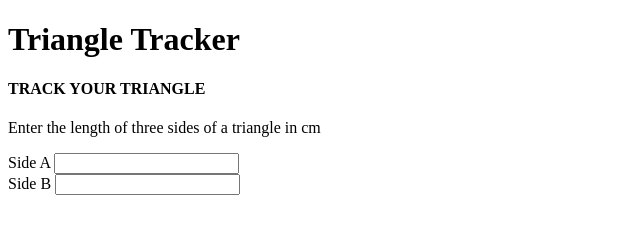
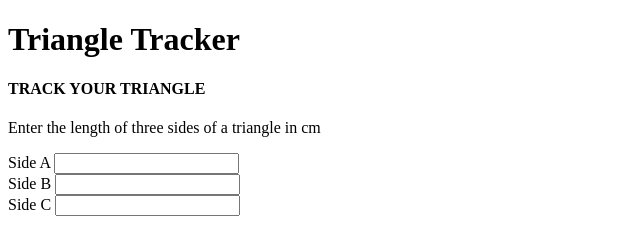
Before and after one commit to cleophasmakokha/triangle, a plain HTML site: page index.html in a window 1280 px wide. Shown: the whole page, without its empty margins (0-640 px from the left). Drawn offline with Linux system fonts and the light colour scheme; a web font is replaced by a local one.

Commit message:
Adds a third label to the form

```diff
--- a/index.html
+++ b/index.html
@@ -23,6 +23,9 @@
        <label for="num2">Side B</label>
         <input class="number" type="text" id="num2" name="num2">
       </div>
-
+      <div class="input-field">
+      <label for="num3">Side C</label>
+      <input class="number" type="text" id="num3" name="num3">
+      </div>
     </div>
 </html>
```
